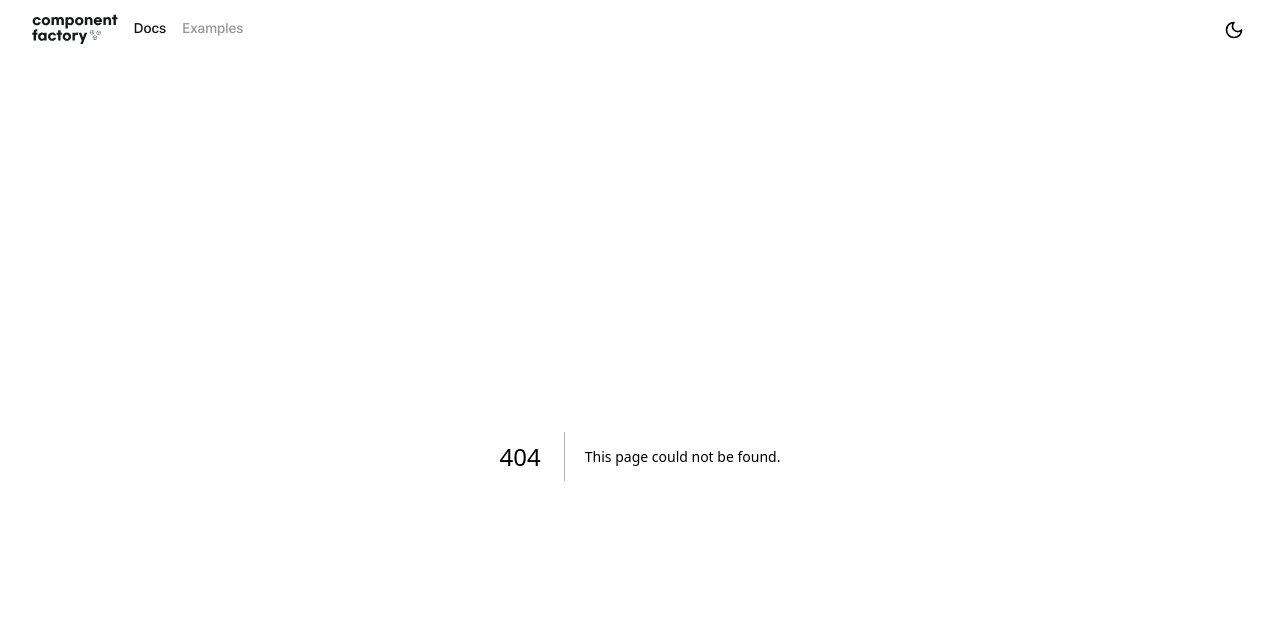
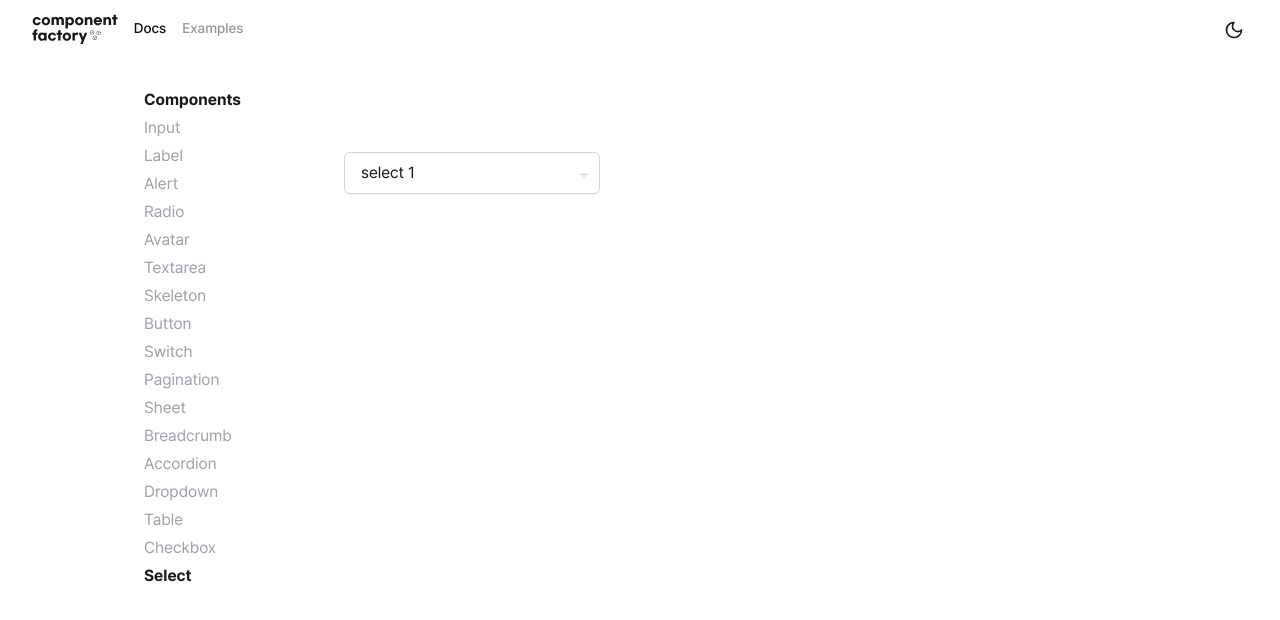
Before and after one commit to component-f/-, a Next.js app: page /docs/components/select in a window 1280 px wide. Before the commit this address had no page. Shown: the top 620 px of the page. Built offline with nearby package versions, Linux system fonts and the light colour scheme.

Commit message:
feat:select select 작성

```diff
--- /dev/null
+++ b/src/app/docs/components/select/page.tsx
@@ -0,0 +1,24 @@
+'use client'
+
+import React from 'react'
+import Select from '@/components/ui/select'
+
+const SelectPage: React.FC = () => {
+  const options = [
+    { label: 'select 1', value: '1' },
+    { label: 'select 2', value: '2' },
+    { label: 'select 3', value: '3' },
+  ]
+
+  const handleSelect = (value: string) => {
+    console.log('Selected:', value)
+  }
+
+  return (
+    <div className="flex justify-start items-start h-screen pt-20">
+      <Select options={options} onSelect={handleSelect} />
+    </div>
+  )
+}
+
+export default SelectPage
--- a/src/app/docs/page.tsx
+++ b/src/app/docs/page.tsx
@@ -22,6 +22,9 @@ export default function DocsPage() {
         <Link href={PATH.sheet}>sheet</Link>
         <Link href={PATH.accordion}>accordion</Link>
         <Link href={PATH.dropdown}>dropdown</Link>
+        <Link href={PATH.checkbox}>checkbox</Link>
+        <Link href={PATH.table}>table</Link>
+        <Link href={PATH.select}>select</Link>
       </div>
     </>
   )
--- /dev/null
+++ b/src/components/ui/select/index.tsx
@@ -0,0 +1,58 @@
+import React, { useState } from 'react'
+
+interface Option {
+  label: string
+  value: string
+}
+
+interface SelectProps {
+  options: Option[]
+  onSelect: (value: string) => void
+}
+
+const Select: React.FC<SelectProps> = ({ options, onSelect }) => {
+  const [selectedValue, setSelectedValue] = useState(options[0].value)
+  const [isOpen, setIsOpen] = useState(false)
+
+  const handleSelect = (value: string) => {
+    setSelectedValue(value)
+    setIsOpen(false)
+    onSelect(value)
+  }
+
+  return (
+    <div className="relative inline-block w-64">
+      <button
+        className="w-full px-4 py-2 text-left bg-white border border-gray-300 rounded-md shadow-sm focus:outline-none focus:ring-2 focus:ring-gray-200"
+        onClick={() => setIsOpen(!isOpen)}
+      >
+        {options.find((option) => option.value === selectedValue)?.label}
+        <span className="absolute inset-y-0 right-0 flex items-center pr-2 pointer-events-none">
+          <svg className="w-5 h-5 text-gray-200" viewBox="0 0 20 20" fill="currentColor" stroke="none">
+            <path d="M7 10l5 5 5-5H7z" />
+          </svg>
+        </span>
+      </button>
+
+      {isOpen && (
+        <div className="absolute z-10 w-full mt-1 bg-white border border-gray-300 rounded-md shadow-lg">
+          <ul className="py-1">
+            {options.map((option) => (
+              <li
+                key={option.value}
+                className={`cursor-pointer px-4 py-2 ${
+                  option.value === selectedValue ? 'bg-gray-100' : ''
+                } hover:bg-gray-200`}
+                onClick={() => handleSelect(option.value)}
+              >
+                {option.label}
+              </li>
+            ))}
+          </ul>
+        </div>
+      )}
+    </div>
+  )
+}
+
+export default Select
--- a/src/constants/path.ts
+++ b/src/constants/path.ts
@@ -31,6 +31,8 @@ export const PATH = Object.freeze({
   accordion: '/docs/components/accordion' as const,
   dropdown: '/docs/components/dropdown' as const,
   table: '/docs/components/table' as const,
+  checkbox: '/docs/components/checkbox' as const,
+  select: '/docs/components/select' as const,
   /**
    * 사용 예시 페이지
    */
```
